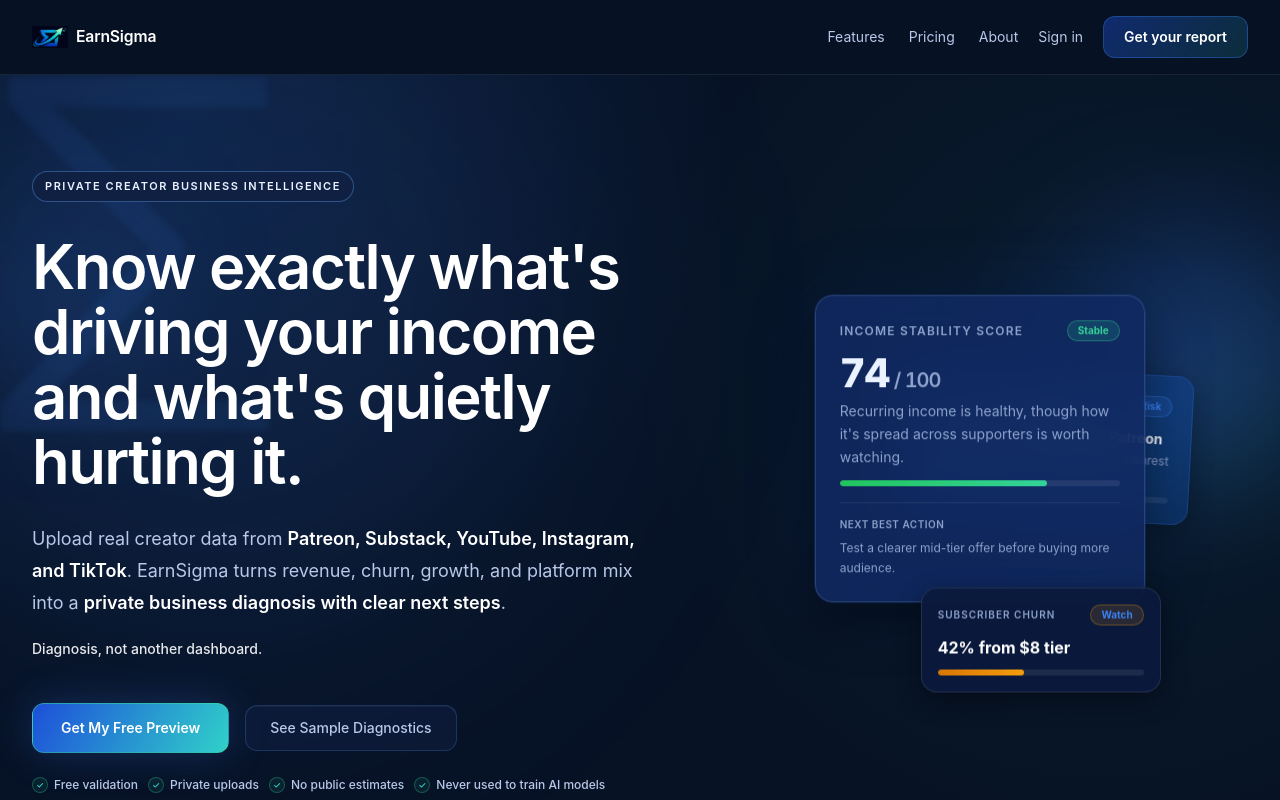
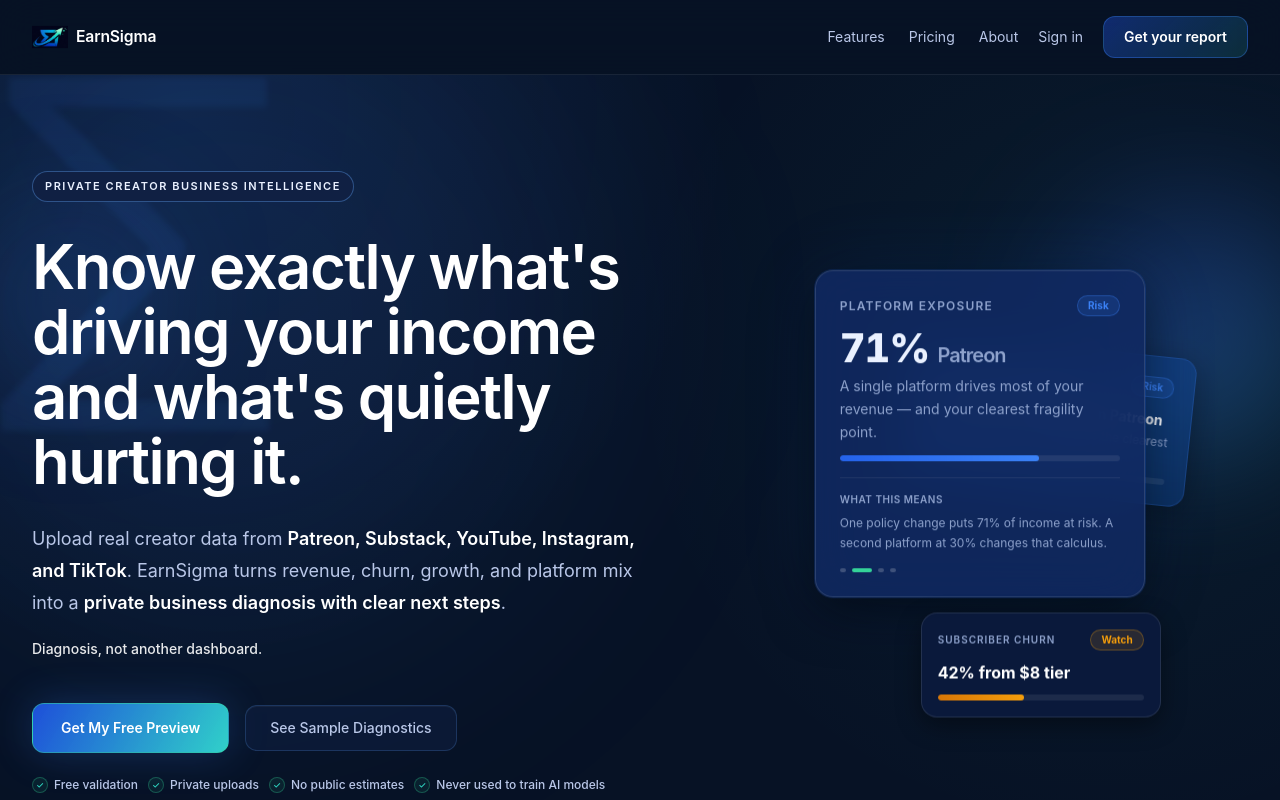
Before and after one commit to Rudolf4265/earnsignal-web, a Next.js app: page / in a window 1280 px wide. Shown: the top 800 px of the page. Built offline with nearby package versions, Linux system fonts and the light colour scheme; no server answers.

Commit message:
feat(hero): cycling insights + mouse parallax on hero cards

```diff
--- a/app/(marketing)/_components/HeroCards.tsx
+++ b/app/(marketing)/_components/HeroCards.tsx
@@ -1,49 +1,191 @@
 'use client'
 
-import { useEffect, useRef } from 'react'
+import { useEffect, useRef, useState } from 'react'
+
+const SLIDES = [
+  {
+    label: 'Income Stability Score',
+    badge: { text: 'Stable', color: 'emerald' as const },
+    isScore: true,
+    metricText: '',
+    metricSuffix: '/ 100',
+    desc: "Recurring income is healthy, though how it's spread across supporters is worth watching.",
+    barPct: 74,
+    barColor: 'linear-gradient(90deg,#22c55e,#34d399)',
+    actionLabel: 'Next best action',
+    actionText: 'Test a clearer mid-tier offer before buying more audience.',
+  },
+  {
+    label: 'Platform Exposure',
+    badge: { text: 'Risk', color: 'blue' as const },
+    isScore: false,
+    metricText: '71%',
+    metricSuffix: 'Patreon',
+    desc: "A single platform drives most of your revenue — and your clearest fragility point.",
+    barPct: 71,
+    barColor: 'linear-gradient(90deg,#2563eb,#3b82f6)',
+    actionLabel: 'What this means',
+    actionText: 'One policy change puts 71% of income at risk. A second platform at 30% changes that calculus.',
+  },
+  {
+    label: 'Churn Window',
+    badge: { text: 'Watch', color: 'amber' as const },
+    isScore: false,
+    metricText: 'Month 4',
+    metricSuffix: '$8 tier',
+    desc: "42% of $8 tier subscribers cancel in their fourth month. The timing is specific — the fix can be too.",
+    barPct: 42,
+    barColor: 'linear-gradient(90deg,#d97706,#f59e0b)',
+    actionLabel: 'Opportunity',
+    actionText: 'Targeted retention at month 3 could recover $340/mo at current subscriber volume.',
+  },
+  {
+    label: 'Pricing Signal',
+    badge: { text: 'Opportunity', color: 'teal' as const },
+    isScore: false,
+    metricText: '2.1×',
+    metricSuffix: 'retention',
+    desc: "Your $12 tier retains 2.1× longer than your $8 tier. Your pricing structure may be working against you.",
+    barPct: 68,
+    barColor: 'linear-gradient(90deg,#0d9488,#34d399)',
+    actionLabel: 'What to test',
+    actionText: 'Closing the $8 tier and surfacing $12 first could lift MRR without needing new audience.',
+  },
+] as const
+
+type BadgeColor = 'emerald' | 'blue' | 'amber' | 'teal'
+
+const BADGE: Record<BadgeColor, { bg: string; border: string; color: string }> = {
+  emerald: { bg: 'rgba(52,211,153,0.15)', border: 'rgba(52,211,153,0.35)', color: '#34d399' },
+  blue:    { bg: 'rgba(59,130,246,0.15)', border: 'rgba(59,130,246,0.35)', color: '#3b82f6' },
+  amber:   { bg: 'rgba(245,158,11,0.13)', border: 'rgba(245,158,11,0.30)', color: '#f59e0b' },
+  teal:    { bg: 'rgba(52,211,153,0.12)', border: 'rgba(52,211,153,0.30)', color: '#2dd4bf' },
+}
 
 export function HeroCards() {
-  const scoreRef = useRef<HTMLSpanElement>(null)
-  const barFrontRef = useRef<HTMLDivElement>(null)
-  const barBackRef = useRef<HTMLDivElement>(null)
-  const barMiniRef = useRef<HTMLDivElement>(null)
+  const [slide, setSlide]     = useState(0)
+  const [visible, setVisible] = useState(true)
+  const [score, setScore]     = useState(0)
+  const [barPct, setBarPct]   = useState(0)
+  const [paused, setPaused]   = useState(false)
 
+  const containerRef = useRef<HTMLDivElement>(null)
+  const frontPxRef   = useRef<HTMLDivElement>(null)
+  const backPxRef    = useRef<HTMLDivElement>(null)
+  const miniPxRef    = useRef<HTMLDivElement>(null)
+  const barBackRef   = useRef<HTMLDivElement>(null)
+  const barMiniRef   = useRef<HTMLDivElement>(null)
+
+  // Count-up animation on slide 0
   useEffect(() => {
-    const timeout = setTimeout(() => {
+    if (slide !== 0) return
+    let raf: number
     let start: number | null = null
-      const target = 74
-      function step(ts: number) {
+    const tick = (ts: number) => {
       if (!start) start = ts
       const p = Math.min((ts - start) / 1800, 1)
-        const ease = 1 - Math.pow(1 - p, 3)
-        if (scoreRef.current) scoreRef.current.textContent = String(Math.round(ease * target))
-        if (p < 1) requestAnimationFrame(step)
+      setScore(Math.round((1 - Math.pow(1 - p, 3)) * 74))
+      if (p < 1) raf = requestAnimationFrame(tick)
     }
-      requestAnimationFrame(step)
-      if (barFrontRef.current) barFrontRef.current.style.width = '74%'
+    raf = requestAnimationFrame(tick)
+    return () => cancelAnimationFrame(raf)
+  }, [slide])
+
+  // Bar fill on slide change
+  useEffect(() => {
+    setBarPct(0)
+    const t = setTimeout(() => setBarPct(SLIDES[slide].barPct), 80)
+    return () => clearTimeout(t)
+  }, [slide])
+
+  // Back + mini bars on mount
+  useEffect(() => {
+    const t = setTimeout(() => {
       if (barBackRef.current) barBackRef.current.style.width = '71%'
       if (barMiniRef.current) barMiniRef.current.style.width = '42%'
-    }, 600)
-    return () => clearTimeout(timeout)
+    }, 700)
+    return () => clearTimeout(t)
   }, [])
 
+  // Auto-advance every 3.8s
+  useEffect(() => {
+    if (paused) return
+    const id = setInterval(() => {
+      setVisible(false)
+      setTimeout(() => {
+        setSlide(s => (s + 1) % SLIDES.length)
+        setScore(0)
+        setVisible(true)
+      }, 380)
+    }, 3800)
+    return () => clearInterval(id)
+  }, [paused])
+
+  // Mouse parallax — different depths per card layer
+  useEffect(() => {
+    const container = containerRef.current
+    if (!container) return
+
+    const move = (e: MouseEvent) => {
+      const rect = container.getBoundingClientRect()
+      const dx = (e.clientX - rect.left - rect.width  / 2) / rect.width
+      const dy = (e.clientY - rect.top  - rect.height / 2) / rect.height
+      if (frontPxRef.current) frontPxRef.current.style.transform = `translate(${dx * 16}px, ${dy * 9}px)`
+      if (backPxRef.current)  backPxRef.current.style.transform  = `translate(${dx * 7}px,  ${dy * 4}px)`
+      if (miniPxRef.current)  miniPxRef.current.style.transform  = `translate(${dx * 22}px, ${dy * 13}px)`
+    }
+
+    const leave = () => {
+      ;[frontPxRef, backPxRef, miniPxRef].forEach(r => {
+        if (r.current) r.current.style.transform = 'translate(0,0)'
+      })
+    }
+
+    window.addEventListener('mousemove', move, { passive: true })
+    container.addEventListener('mouseleave', leave)
+    return () => {
+      window.removeEventListener('mousemove', move)
+      container.removeEventListener('mouseleave', leave)
+    }
+  }, [])
+
+  const goTo = (i: number) => {
+    if (i === slide) return
+    setPaused(true)
+    setVisible(false)
+    setTimeout(() => {
+      setSlide(i)
+      setScore(0)
+      setVisible(true)
+      setTimeout(() => setPaused(false), 8000)
+    }, 380)
+  }
+
+  const s     = SLIDES[slide]
+  const badge = BADGE[s.badge.color]
+
   return (
-    <div className="relative mx-auto" style={{ width: 360, height: 390 }}>
-      {/* Back card: Platform Exposure */}
+    <div ref={containerRef} className="relative mx-auto" style={{ width: 360, height: 440 }}>
+
+      {/* Back card: Platform Exposure — depth 0.5 */}
       <div
-        className="absolute border backdrop-blur-sm rounded-2xl p-5"
+        ref={backPxRef}
+        className="absolute"
+        style={{ top: 70, right: -16, width: 295, transition: 'transform 0.2s ease-out' }}
+      >
+        <div style={{ animation: 'float-b 5s ease-in-out infinite' }}>
+          <div
+            className="border backdrop-blur-sm rounded-2xl p-5"
             style={{
-          top: 70, right: -16, width: 295,
+              transform: 'rotate(3deg)',
               background: 'rgba(15,74,163,0.38)',
               borderColor: 'rgba(59,130,246,0.22)',
               boxShadow: '0 8px 32px rgba(0,0,0,0.35)',
-          animation: 'float-b 5s ease-in-out infinite',
-          transform: 'rotate(3deg)',
             }}
           >
             <div className="flex items-center gap-2 mb-3">
               <span className="text-xs font-semibold uppercase tracking-widest text-brand-text-muted">Platform Exposure</span>
-          <span className="ml-auto text-[10px] font-bold px-2.5 py-0.5 rounded-full border" style={{ background: 'rgba(59,130,246,0.15)', borderColor: 'rgba(59,130,246,0.35)', color: 'var(--es-color-accent-blue)' }}>Risk</span>
+              <span className="ml-auto text-[10px] font-bold px-2.5 py-0.5 rounded-full border" style={{ background: BADGE.blue.bg, borderColor: BADGE.blue.border, color: BADGE.blue.color }}>Risk</span>
             </div>
             <p className="text-sm font-bold text-white mb-1">71% of revenue depends on Patreon</p>
             <p className="text-xs text-brand-text-muted mb-3">A strong primary channel is also the clearest exposure point.</p>
@@ -51,50 +193,90 @@
               <div ref={barBackRef} className="pbar-fill" style={{ background: 'linear-gradient(90deg,#2563eb,#3b82f6)' }} />
             </div>
           </div>
+        </div>
+      </div>
 
-      {/* Front card: Income Stability Score */}
+      {/* Front card: cycling insights — depth 1 */}
       <div
-        className="absolute border backdrop-blur-xl rounded-[18px] p-6 z-10"
+        ref={frontPxRef}
+        className="absolute z-10"
+        style={{ top: 0, left: 0, width: 330, transition: 'transform 0.2s ease-out' }}
+      >
+        <div style={{ animation: 'float-f 5s ease-in-out infinite' }}>
+          <div
+            className="border backdrop-blur-xl rounded-[18px] p-6"
             style={{
-          top: 0, left: 0, width: 330,
               background: 'rgba(16,42,98,0.88)',
               borderColor: 'rgba(255,255,255,0.12)',
               boxShadow: '0 0 0 1px rgba(37,99,235,.2), 0 16px 48px rgba(0,0,0,.5), 0 0 80px rgba(37,99,235,.12)',
-          animation: 'float-f 5s ease-in-out infinite',
             }}
           >
+            {/* Slide content — fades between slides */}
+            <div style={{ opacity: visible ? 1 : 0, transition: 'opacity 0.35s ease', minHeight: 210 }}>
               <div className="flex items-center gap-2 mb-3">
-          <span className="text-xs font-semibold uppercase tracking-widest text-brand-text-muted">Income Stability Score</span>
-          <span className="ml-auto text-[10px] font-bold px-2.5 py-0.5 rounded-full border" style={{ background: 'rgba(52,211,153,0.15)', borderColor: 'rgba(52,211,153,0.35)', color: 'var(--es-color-accent-emerald)' }}>Stable</span>
+                <span className="text-xs font-semibold uppercase tracking-widest text-brand-text-muted">{s.label}</span>
+                <span className="ml-auto text-[10px] font-bold px-2.5 py-0.5 rounded-full border" style={{ background: badge.bg, borderColor: badge.border, color: badge.color }}>{s.badge.text}</span>
               </div>
+
               <div className="text-[40px] font-extrabold leading-none tracking-tight mb-1.5" style={{ fontVariantNumeric: 'tabular-nums' }}>
-          <span ref={scoreRef}>0</span>
-          <span className="text-xl font-semibold text-brand-text-muted"> / 100</span>
+                {s.isScore ? (
+                  <>{score}<span className="text-xl font-semibold text-brand-text-muted"> {s.metricSuffix}</span></>
+                ) : (
+                  <>{s.metricText}<span className="text-xl font-semibold text-brand-text-muted ml-2">{s.metricSuffix}</span></>
+                )}
               </div>
-        <p className="text-sm text-brand-text-muted leading-relaxed mb-3">Recurring income is healthy, though how it&apos;s spread across supporters is worth watching.</p>
+
+              <p className="text-sm text-brand-text-muted leading-relaxed mb-3">{s.desc}</p>
+
               <div className="h-1.5 rounded-full overflow-hidden mb-4" style={{ background: 'rgba(255,255,255,0.08)' }}>
-          <div ref={barFrontRef} className="pbar-fill" style={{ background: 'linear-gradient(90deg,#22c55e,#34d399)' }} />
+                <div style={{ width: `${barPct}%`, background: s.barColor, transition: 'width 0.9s cubic-bezier(0.4,0,0.2,1)', height: '100%', borderRadius: 9999 }} />
               </div>
+
               <div className="border-t pt-3.5" style={{ borderColor: 'rgba(255,255,255,0.08)' }}>
-          <p className="text-[10px] font-semibold uppercase tracking-wider text-brand-text-muted mb-1.5">Next best action</p>
-          <p className="text-xs text-brand-text-muted leading-relaxed">Test a clearer mid-tier offer before buying more audience.</p>
+                <p className="text-[10px] font-semibold uppercase tracking-wider text-brand-text-muted mb-1.5">{s.actionLabel}</p>
+                <p className="text-xs text-brand-text-muted leading-relaxed">{s.actionText}</p>
               </div>
             </div>
 
-      {/* Mini card: Subscriber Churn */}
+            {/* Progress dots */}
+            <div className="flex items-center gap-1.5 mt-4">
+              {SLIDES.map((_, i) => (
+                <button
+                  key={i}
+                  aria-label={`Slide ${i + 1}`}
+                  onClick={() => goTo(i)}
+                  className="h-1 rounded-full focus:outline-none"
+                  style={{
+                    width: i === slide ? 20 : 6,
+                    background: i === slide ? '#34d399' : 'rgba(255,255,255,0.2)',
+                    cursor: i === slide ? 'default' : 'pointer',
+                    transition: 'width 0.3s ease, background 0.3s ease',
+                  }}
+                />
+              ))}
+            </div>
+          </div>
+        </div>
+      </div>
+
+      {/* Mini card: Subscriber Churn — depth 1.5 (closest to viewer) */}
       <div
-        className="absolute border backdrop-blur-xl rounded-2xl px-4 py-4 z-20"
+        ref={miniPxRef}
+        className="absolute z-20"
+        style={{ bottom: 0, right: 14, width: 240, transition: 'transform 0.2s ease-out' }}
+      >
+        <div style={{ animation: 'float-m 5s ease-in-out 1.2s infinite' }}>
+          <div
+            className="border backdrop-blur-xl rounded-2xl px-4 py-4"
             style={{
-          bottom: 0, right: 14, width: 240,
               background: 'rgba(11,27,61,0.92)',
               borderColor: 'rgba(255,255,255,0.1)',
               boxShadow: '0 8px 24px rgba(0,0,0,0.4)',
-          animation: 'float-m 5s ease-in-out 1.2s infinite',
             }}
           >
             <div className="flex items-center gap-2 mb-2.5">
               <span className="text-[10px] font-semibold uppercase tracking-widest text-brand-text-muted">Subscriber Churn</span>
-          <span className="ml-auto text-[10px] font-bold px-2.5 py-0.5 rounded-full border" style={{ background: 'rgba(245,158,11,0.13)', borderColor: 'rgba(245,158,11,0.3)', color: 'var(--es-color-accent-blue)' }}>Watch</span>
+              <span className="ml-auto text-[10px] font-bold px-2.5 py-0.5 rounded-full border" style={{ background: BADGE.amber.bg, borderColor: BADGE.amber.border, color: BADGE.amber.color }}>Watch</span>
             </div>
             <p className="text-base font-bold text-white mb-2.5">42% from $8 tier</p>
             <div className="h-1.5 rounded-full overflow-hidden" style={{ background: 'rgba(255,255,255,0.08)' }}>
@@ -102,5 +284,8 @@
             </div>
           </div>
         </div>
+      </div>
+
+    </div>
   )
 }
```
Lines whose indentation alone changed are shown as unchanged.
